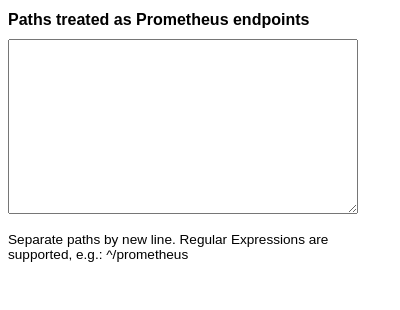
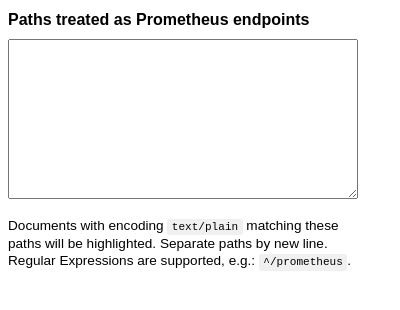
Before and after one commit to fhemberger/prometheus-formatter, a browser extension: page extension/html/popup.html in a window 400 px wide. Drawn offline with Linux system fonts and the light colour scheme.

Commit message:
Release: v2.2.0
- Initial support for text-based OpenMetrics endpoints
- Improved popup dialog readability

```diff
--- a/extension/html/popup.html
+++ b/extension/html/popup.html
@@ -13,7 +13,6 @@
 
     body {
       font-family: sans-serif;
-      height: 250px;
       width: 350px;
       outline: none;
       font-size: 100%;
@@ -27,19 +26,27 @@
 
     textarea {
       width: 100%;
-      height: 70%;
+      min-height: 10rem;
       font-size: inherit;
     }
 
     p {
       font-size: 85%;
+      line-height: 1.3;
+    }
+
+    p code {
+      font-size: inherit;
+      padding: .2em .4em;
+      background: #f0f0f0;
+      border-radius: 0.2em;
     }
   </style>
 </head>
 <body>
   <h1>Paths treated as Prometheus endpoints</h1>
   <textarea id="paths-to-handle"></textarea>
-  <p>Separate paths by new line. Regular Expressions are supported, e.g.: ^/prometheus</p>
+  <p>Documents with encoding <code>text/plain</code> matching these paths will be highlighted. Separate paths by new line. Regular Expressions are supported, e.g.: <code>^/prometheus</code>.</p>
   <script src="../js/popup.js"></script>
 </body>
 </html>
--- a/package.json
+++ b/package.json
@@ -1,7 +1,7 @@
 {
   "name": "prometheus-formatter",
-  "version": "2.1.0",
-  "description": "Browser extension which makes plain Prometheus metrics easier to read.",
+  "version": "2.2.0",
+  "description": "Browser extension which makes plain Prometheus/OpenMetrics endpoints easier to read.",
   "scripts": {
     "test": "standard js/*.js --fix",
     "release": "./package/package.sh"
```
Also changed, not shown: extension/js/content.js (+16 -10 lines), README.md, extension/manifest.json.
